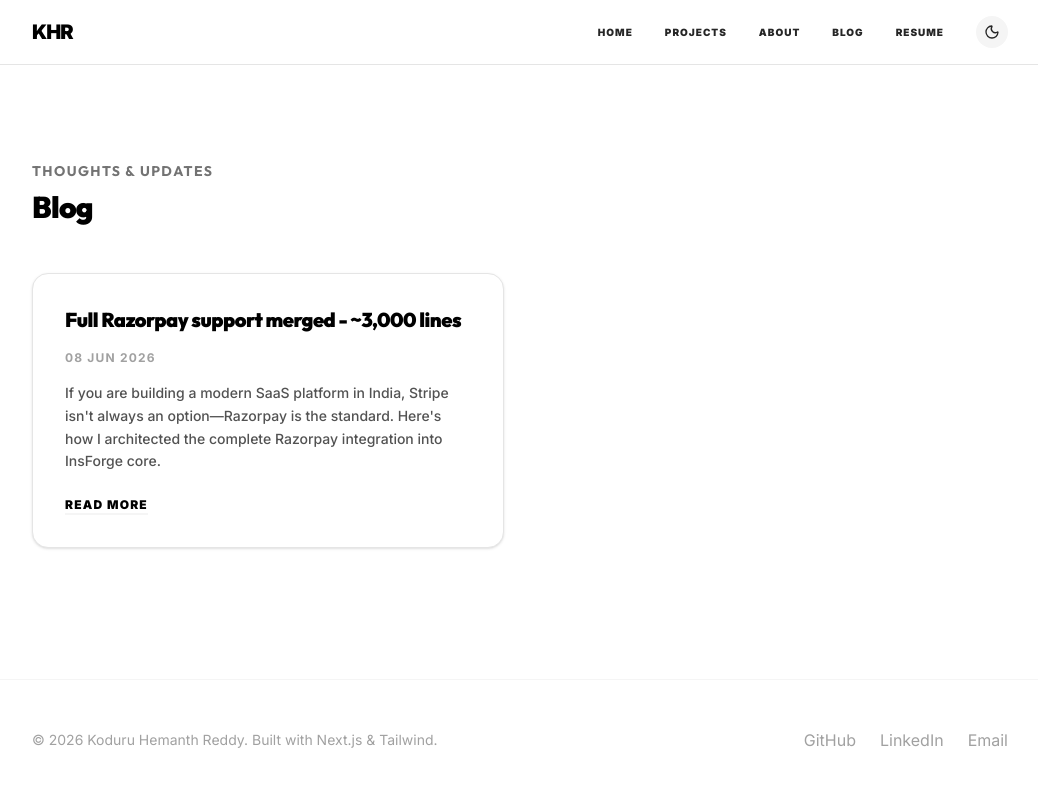
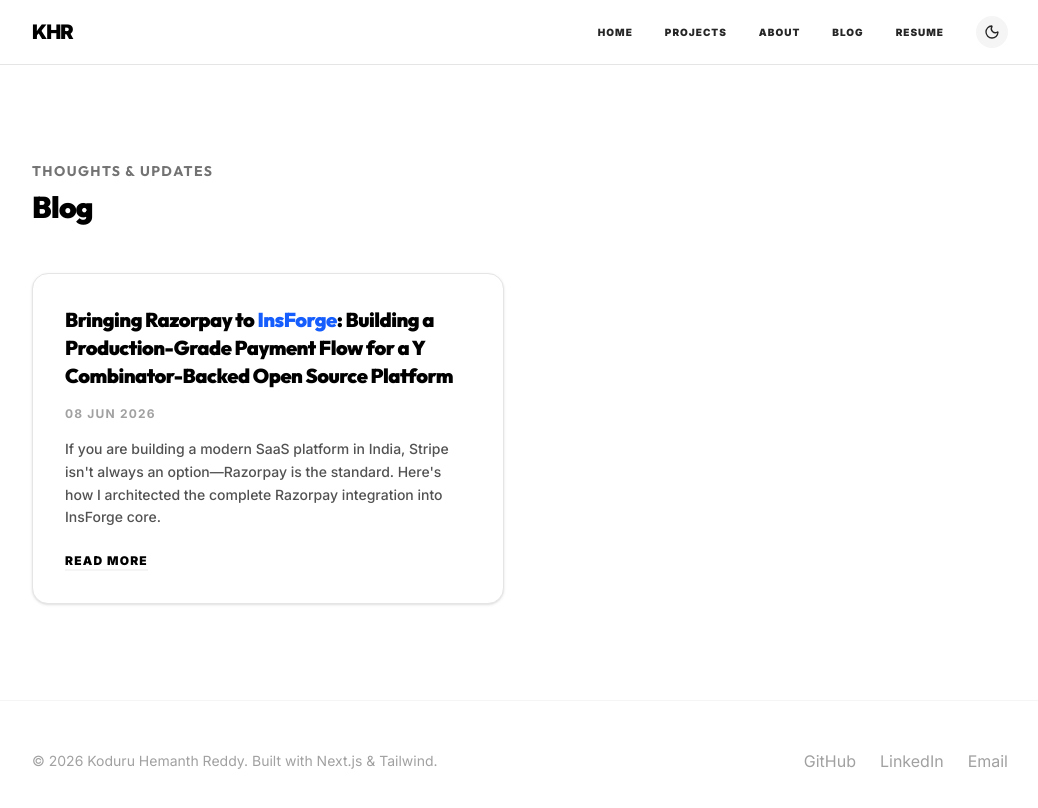
Before and after one commit to hemanthreddykoduru/Portfolio, a Next.js app: page /blog in a window 1280 px wide. Shown: the top 808 px of the page, without its empty margins (120-1158 px from the left). Built offline with nearby package versions, Linux system fonts and the light colour scheme.

Commit message:
Revert "content: Update Razorpay blog title to be more concise"
This reverts commit ce091beeaee4442f08ca39d6992b60b728c985fb.

```diff
--- a/data/blogs.tsx
+++ b/data/blogs.tsx
@@ -20,7 +20,8 @@ export type Blog = {
 export const blogs: Blog[] = [
   {
     slug: "bringing-razorpay-to-insforge",
-    title: "Full Razorpay support merged - ~3,000 lines",
+    title: "Bringing Razorpay to InsForge: Building a Production-Grade Payment Flow for a Y Combinator-Backed Open Source Platform",
+    displayTitle: <>Bringing Razorpay to <span className="font-mono text-blue-600 dark:text-blue-400">InsForge</span>: Building a Production-Grade Payment Flow for a Y Combinator-Backed Open Source Platform</>,
     date: "08 Jun 2026",
     readTime: "7 minutes",
     author: {
```
